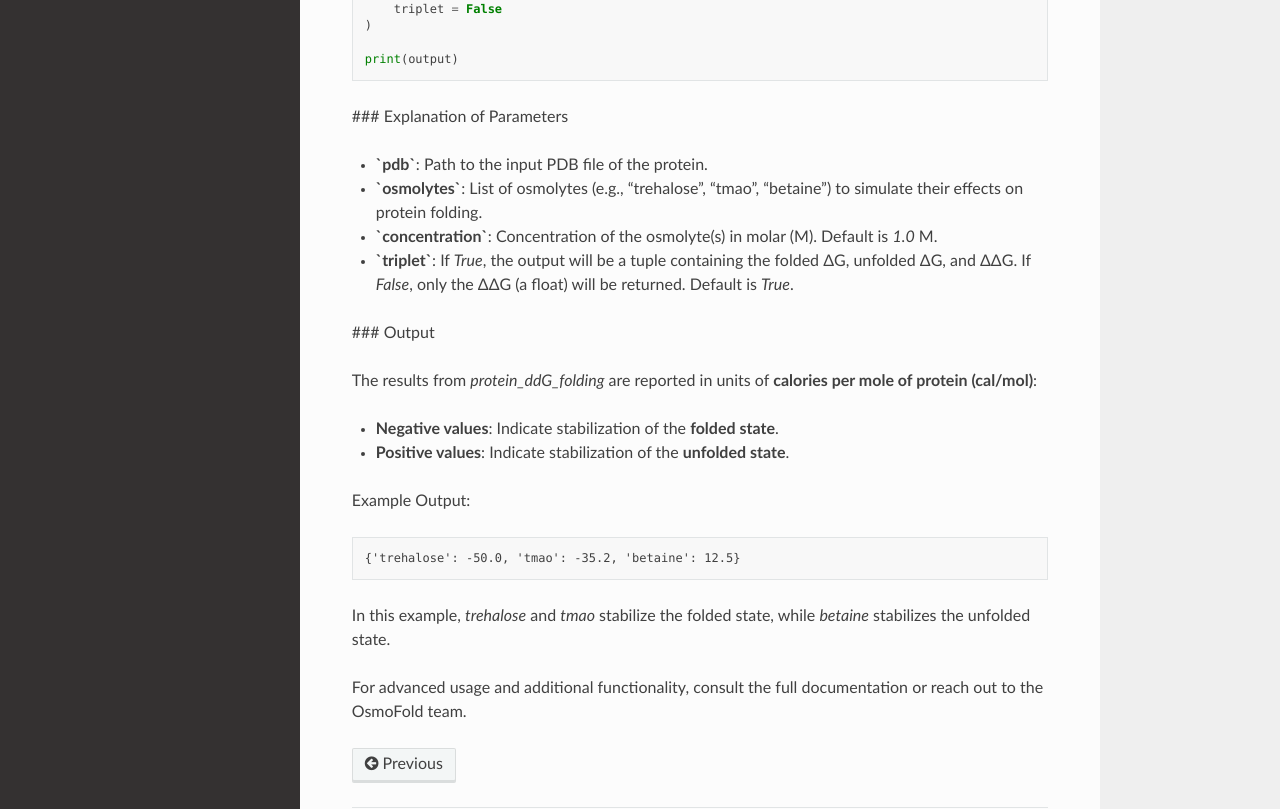
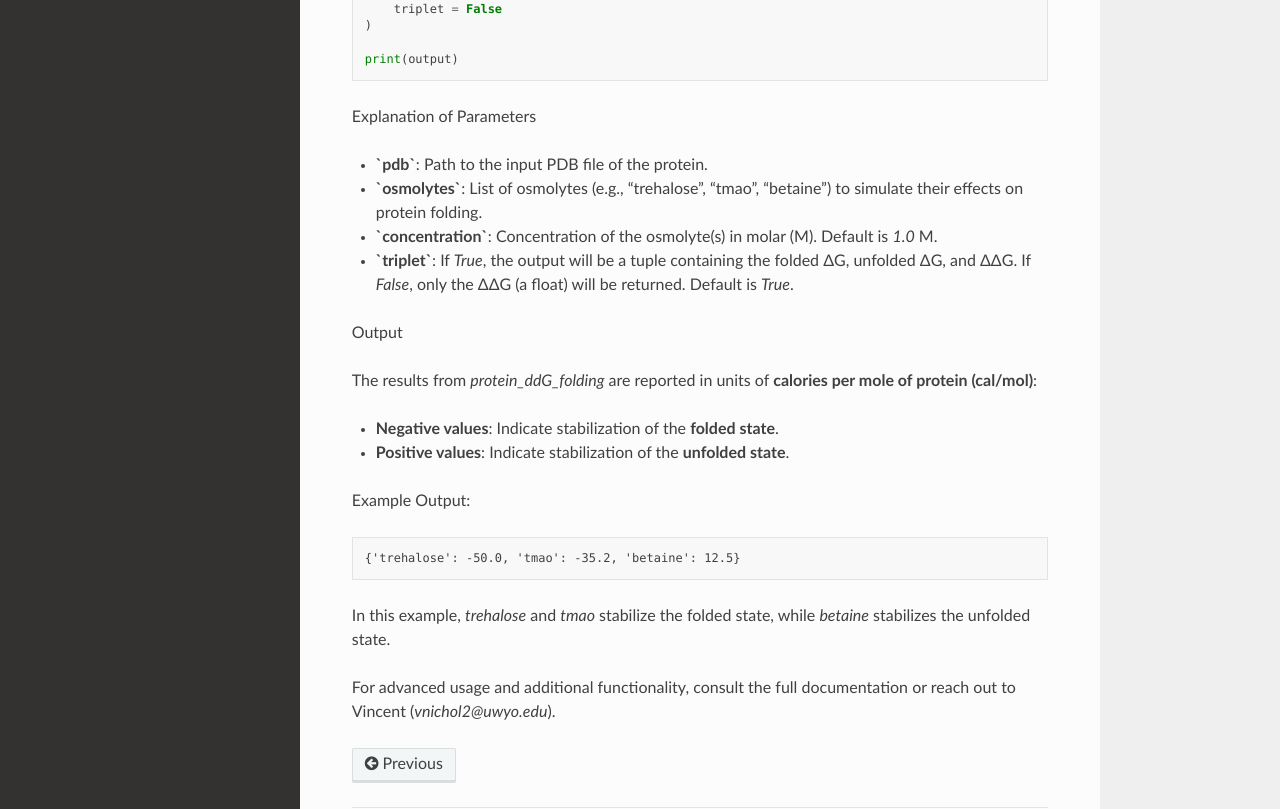
Before and after one commit to vnchlsn/OsmoFold, a Sphinx documentation site: the page built from docs/usage.rst, in a window 1280 px wide and 1386 px high. Shown: the part 473-1282 px from the top of the window. Built offline with Sphinx 7.4.7 and the Read the Docs theme 3.1.0, drawn with Linux system fonts in a browser that asks for light colours.

Commit message:
Minor update to documentation

```diff
--- a/docs/usage.rst
+++ b/docs/usage.rst
@@ -23,14 +23,14 @@ This guide will help you quickly get started with OsmoFold. Use the script below
 
    print(output)
 
-### Explanation of Parameters
+Explanation of Parameters
 
 - **`pdb`**: Path to the input PDB file of the protein.
 - **`osmolytes`**: List of osmolytes (e.g., "trehalose", "tmao", "betaine") to simulate their effects on protein folding.
 - **`concentration`**: Concentration of the osmolyte(s) in molar (M). Default is `1.0` M.
 - **`triplet`**: If `True`, the output will be a tuple containing the folded ΔG, unfolded ΔG, and ΔΔG. If `False`, only the ΔΔG (a float) will be returned. Default is `True`.
 
-### Output
+Output
 
 The results from `protein_ddG_folding` are reported in units of **calories per mole of protein (cal/mol)**:
 
@@ -45,4 +45,4 @@ Example Output:
 
 In this example, `trehalose` and `tmao` stabilize the folded state, while `betaine` stabilizes the unfolded state.
 
-For advanced usage and additional functionality, consult the full documentation or reach out to the OsmoFold team.
+For advanced usage and additional functionality, consult the full documentation or reach out to Vincent (`vnichol2@uwyo.edu`).
```
